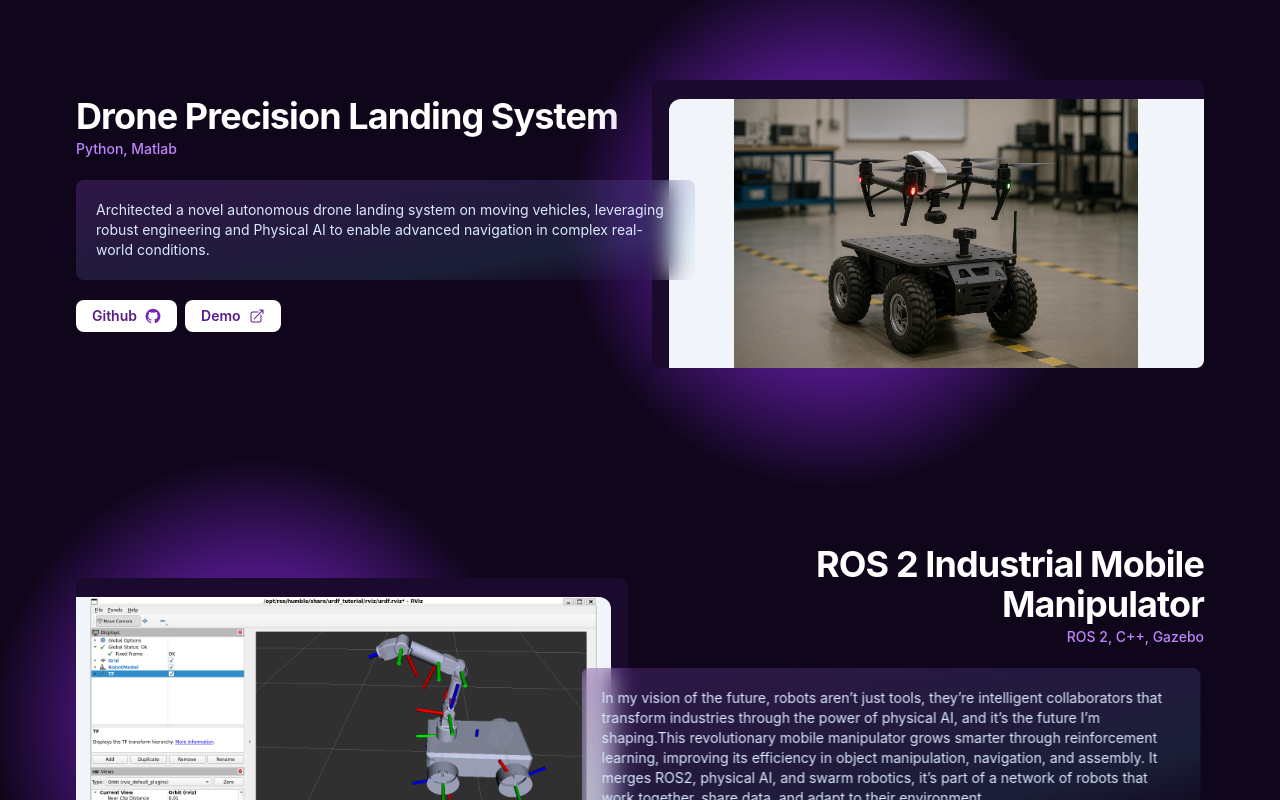
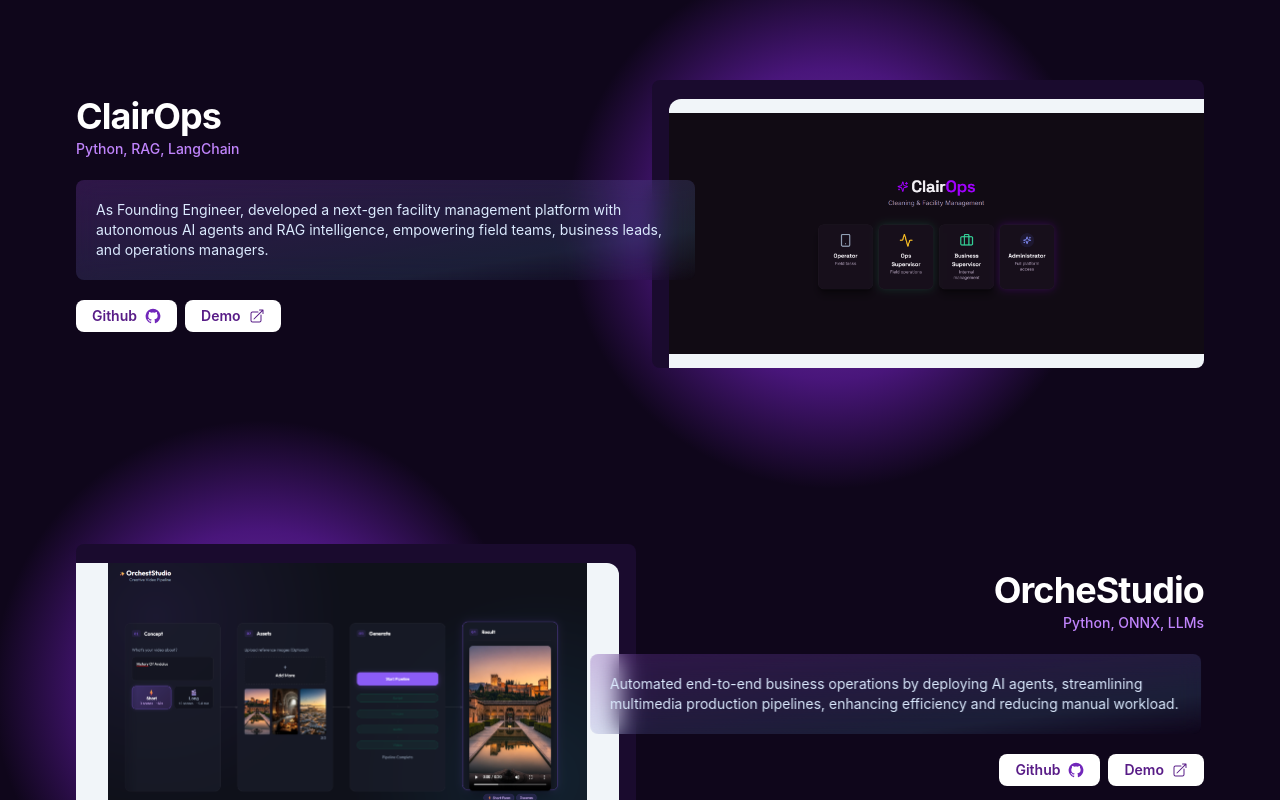
Before and after one commit to Fouad-Smaoui/Fouad-Portfolio, a React (Vite) app: page / in a window 1280 px wide. Shown: the part 1820-2620 px from the top of the page. Built offline with nearby package versions, Linux system fonts and the light colour scheme.

Commit message:
Added ClairOps & OrcheStudio Projects

```diff
--- a/src/App.tsx
+++ b/src/App.tsx
@@ -12,12 +12,31 @@
 import OrentitImage from "./assets/orentit.png";
 import VirtualTryOn from "./assets/virtualtryon.webp";
 import Drone from "./assets/Drone.webp";
+import OrcheStudio from "./assets/OrcheStudio.png";
+import ClairOps from "./assets/ClairOps.png";
 
 // import comingSoonUrl from "./assets/comingSoon.png";
 
 // import { useRef } from "react";
-
 const project1: Types.Project = {
+  title: "ClairOps",
+  techStack: ["Python","RAG","LangChain"],
+  description:
+    "As Founding Engineer, developed a next-gen facility management platform with autonomous AI agents and RAG intelligence, empowering field teams, business leads, and operations managers. ",
+  image: ClairOps,
+  github: "https://github.com/Fouad-Smaoui/ClairOps",
+  demo: "https://clairopsapp.vercel.app/",
+};
+const project2: Types.Project = {
+  title: "OrcheStudio",
+  techStack: ["Python", "ONNX","LLMs"],
+  description:
+    "Automated end-to-end business operations by deploying AI agents, streamlining multimedia production pipelines, enhancing efficiency and reducing manual workload. ",
+  image: OrcheStudio,
+  github: "https://github.com/Fouad-Smaoui/OrchestStudio",
+  demo: "https://www.youtube.com/@InnovationUnburied",
+};
+const project3: Types.Project = {
   title: "Drone Precision Landing System",
   techStack: ["Python", "Matlab"],
   description:
@@ -26,7 +45,7 @@
   github: "https://github.com/Fouad-Smaoui/Drone-Precision-Landing-Control-System",
   demo: "https://github.com/Fouad-Smaoui/Drone-Precision-Landing-Control-System",
 };
-const project2: Types.Project = {
+const project4: Types.Project = {
   title: "ROS 2 Industrial Mobile Manipulator",
   techStack: [
     "ROS 2",
@@ -39,8 +58,7 @@
   github: "https://github.com/Fouad-Smaoui/Mobile-Manipulator-Robot",
   demo: "https://github.com/Fouad-Smaoui/Mobile-Manipulator-Robot",
 };
-
-const project3: Types.Project = {
+const project5: Types.Project = {
   title: "ORentit",
   techStack: ["Python", "Docker", "Hugging Face"],
   description:
@@ -49,8 +67,7 @@
   github: "https://github.com/Fouad-Smaoui/ORentit",
   demo: "https://o-rentit.vercel.app/",
 };
-
-const project4: Types.Project = {
+const project6: Types.Project = {
   title: "Flex",
   techStack: ["C++", "OpenCV", "Simulink"],
   description:
@@ -59,8 +76,7 @@
   github: "https://github.com/Fouad-Smaoui/Flex-MultiModal-Balancing-Robot",
   demo: "https://youtu.be/Me2IMcmEs_o",
 };
-
-const project5: Types.Project = {
+const project7: Types.Project = {
   title: "Minilab",
   techStack: ["ROS", "Python", "Gazebo"],
   description:
@@ -70,7 +86,7 @@
   demo: "https://www.youtube.com/shorts/EluJY0yDq7U?feature=share",
 };
 
-const project6: Types.Project = {
+const project8: Types.Project = {
   title: "TinySight",
   techStack: ["Python", "OpenCV", "C++"],
   description:
@@ -83,7 +99,7 @@
 
 
 
-const projects: Types.Project[] = [project1, project2, project3, project4, project5,project6 ];
+const projects: Types.Project[] = [project1, project2, project3, project4, project5, project6,project7, project8 ];
 
 function App() {
   // const contactRef = useRef<HTMLElement | null>(null);
```
Also changed, not shown: src/assets/ClairOps.png (added), src/assets/OrcheStudio.png (added).
